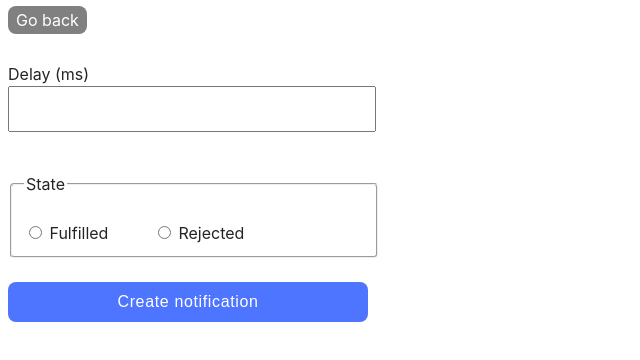
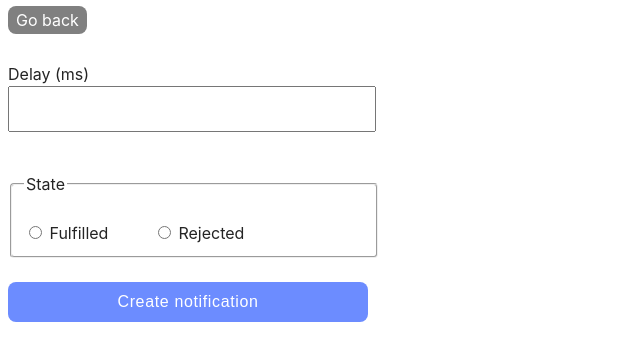
Before and after one commit to OksanaGukova/goit-js-hw-10, a website built with Vite: page src/2-snackbar.html in a window 1280 px wide. In both pictures the pointer is over the button "Create notification". Shown: the whole page, without its empty margins (0-640 px from the left). Built offline with nearby package versions, Linux system fonts and the light colour scheme.

Commit message:
Update styles.css

```diff
--- a/src/css/styles.css
+++ b/src/css/styles.css
@@ -146,6 +146,10 @@ color: #fff;
 border:  none;
 }
 
+button[type="submit"]:hover {
+background: #6c8cff;
+}
+
 label input[type="radio"] {
   margin-top: 24px;
   margin-bottom: 8px;
```
